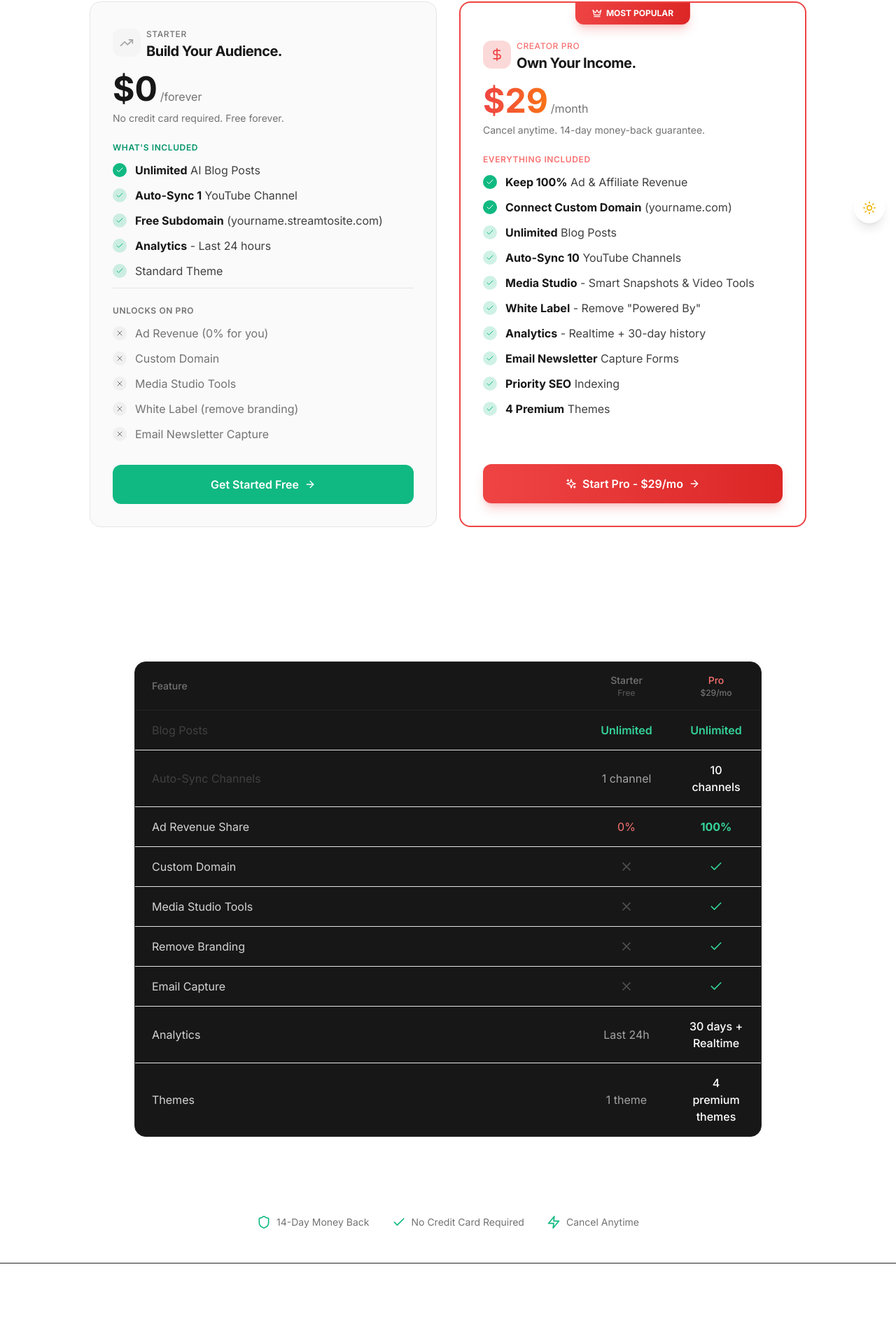
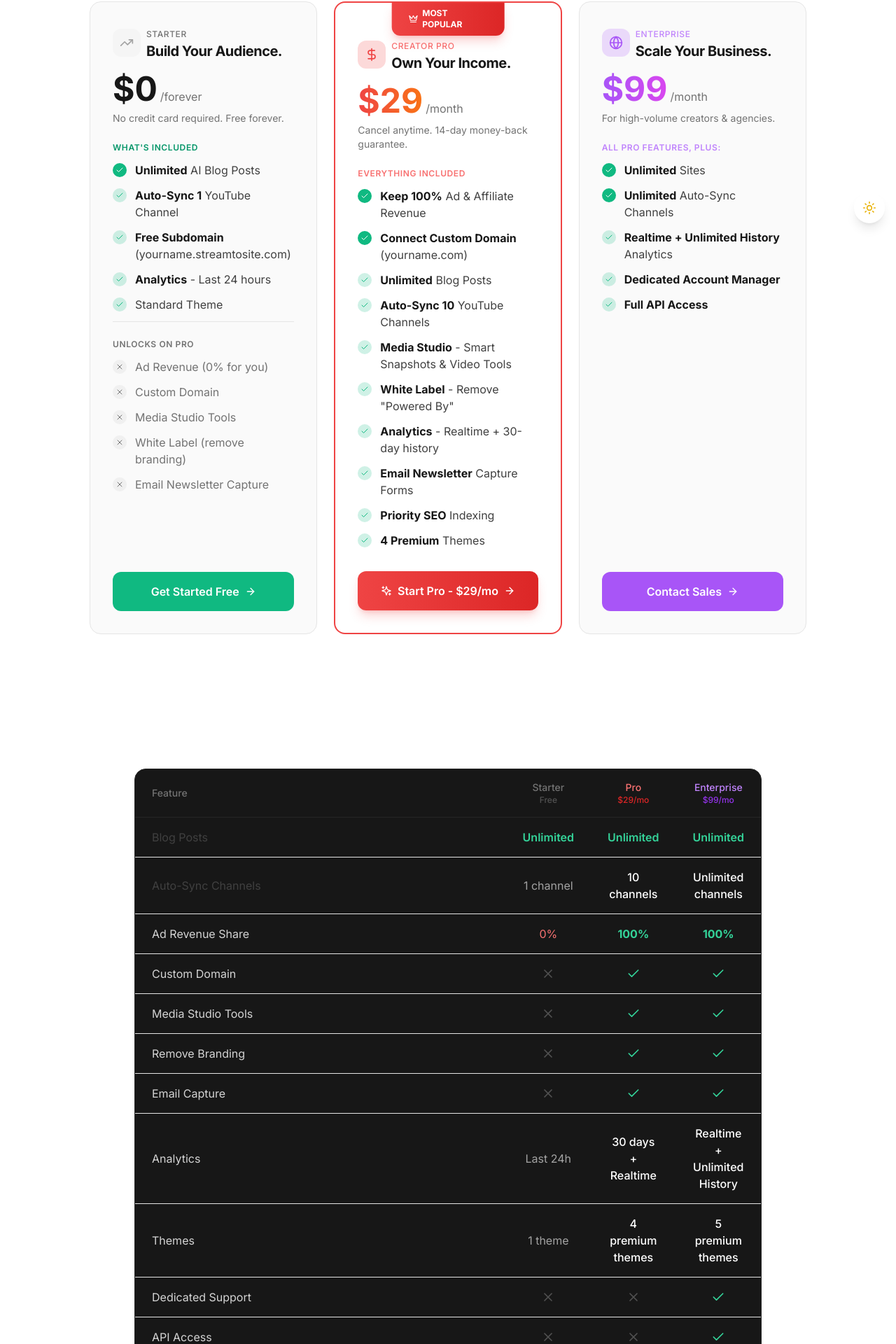
Before and after one commit to Baxa1997/streamToSite, a Next.js app: page /pricing in a window 1280 px wide. Shown: the part 465-2385 px from the top of the page at 70% size. Built offline with nearby package versions, Linux system fonts and the light colour scheme.

Commit message:
feat: Add Enterprise pricing plan and update pricing page

```diff
--- a/src/app/pricing/page.js
+++ b/src/app/pricing/page.js
@@ -125,6 +125,63 @@ const StarterCard = () => {
         className="w-full py-4 px-6 rounded-xl font-semibold text-center transition-all duration-300 bg-emerald-500 hover:bg-emerald-600 text-white flex items-center justify-center gap-2"
       >
         Get Started Free
+        <ArrowRight className="w-4 h-4" />
+      </Link>
+    </div>
+  )
+}
+
+// Enterprise Plan Card
+const EnterpriseCard = () => {
+  const plan = PLANS.ENTERPRISE
+
+  return (
+    <div className="bg-neutral-50 dark:bg-neutral-950 border border-neutral-200 dark:border-neutral-800 rounded-2xl p-8 flex flex-col h-full">
+      {/* Header */}
+      <div className="mb-6">
+        <div className="flex items-center gap-2 mb-2">
+          <div className="w-10 h-10 rounded-xl bg-purple-500/20 flex items-center justify-center">
+            <Globe className="w-5 h-5 text-purple-500" />
+          </div>
+          <div>
+            <span className="text-xs font-medium text-purple-400 uppercase tracking-wider">Enterprise</span>
+            <h3 className="text-xl font-bold text-neutral-900 dark:text-white">{plan.ui.headline}</h3>
+          </div>
+        </div>
+
+        <div className="flex items-baseline gap-1 mt-4">
+          <span className="text-5xl font-bold bg-clip-text text-transparent bg-gradient-to-r from-purple-500 to-fuchsia-500">$99</span>
+          <span className="text-neutral-500 dark:text-neutral-500">/month</span>
+        </div>
+        <p className="text-neutral-500 dark:text-neutral-500 text-sm mt-2">For high-volume creators & agencies.</p>
+      </div>
+
+      {/* Features */}
+      <ul className="space-y-3 flex-1 mb-8">
+        <li className="text-xs font-semibold text-purple-400 uppercase tracking-wider mb-2">All Pro Features, Plus:</li>
+        <FeatureItem included={true} highlight={true}>
+          <strong className="text-neutral-900 dark:text-white">Unlimited</strong> Sites
+        </FeatureItem>
+        <FeatureItem included={true} highlight={true}>
+          <strong className="text-neutral-900 dark:text-white">Unlimited</strong> Auto-Sync Channels
+        </FeatureItem>
+        <FeatureItem included={true}>
+          <strong className="text-neutral-900 dark:text-white">Realtime + Unlimited History</strong> Analytics
+        </FeatureItem>
+        <FeatureItem included={true}>
+          <strong className="text-neutral-900 dark:text-white">Dedicated Account Manager</strong>
+        </FeatureItem>
+        <FeatureItem included={true}>
+          <strong className="text-neutral-900 dark:text-white">Full API Access</strong>
+        </FeatureItem>
+      </ul>
+
+      {/* CTA */}
+      <Link
+        href="mailto:sales@streamtosite.com"
+        className="w-full py-4 px-6 rounded-xl font-semibold text-center transition-all duration-300 bg-purple-500 hover:bg-purple-600 text-white flex items-center justify-center gap-2"
+      >
+        Contact Sales
         <ArrowRight className="w-4 h-4" />
       </Link>
     </div>
@@ -265,9 +322,10 @@ export default function PricingPage() {
       {/* Pricing Cards */}
       <section className="py-12 px-6">
         <div className="max-w-5xl mx-auto">
-          <div className="grid md:grid-cols-2 gap-8">
+          <div className="grid md:grid-cols-3 gap-6">
             <StarterCard />
             <ProCard />
+            <EnterpriseCard />
           </div>
         </div>
       </section>
@@ -284,13 +342,17 @@ export default function PricingPage() {
               <thead>
                 <tr className="border-b border-neutral-800">
                   <th className="text-left py-4 px-6 text-neutral-500 text-sm font-medium">Feature</th>
-                  <th className="text-center py-4 px-6 text-neutral-500 text-sm font-medium w-32">
+                  <th className="text-center py-4 px-6 text-neutral-500 text-sm font-medium w-28">
                     Starter
                     <span className="block text-xs text-neutral-600">Free</span>
                   </th>
-                  <th className="text-center py-4 px-6 text-red-400 text-sm font-medium w-32">
+                  <th className="text-center py-4 px-6 text-red-400 text-sm font-medium w-28">
                     Pro
-                    <span className="block text-xs text-neutral-500">$29/mo</span>
+                    <span className="block text-xs text-red-600">$29/mo</span>
+                  </th>
+                  <th className="text-center py-4 px-6 text-purple-400 text-sm font-medium w-28">
+                    Enterprise
+                    <span className="block text-xs text-purple-600">$99/mo</span>
                   </th>
                 </tr>
               </thead>
@@ -303,21 +365,29 @@ export default function PricingPage() {
                   <td className="text-center py-4 px-6">
                     <span className="text-emerald-400 font-semibold">Unlimited</span>
                   </td>
+                  <td className="text-center py-4 px-6">
+                    <span className="text-emerald-400 font-semibold">Unlimited</span>
+                  </td>
                 </tr>
                 <tr>
                   <td className="py-4 px-6 text-neutral-700 dark:text-neutral-300">Auto-Sync Channels</td>
                   <td className="text-center py-4 px-6 text-neutral-400">1 channel</td>
                   <td className="text-center py-4 px-6 text-white font-medium">10 channels</td>
+                  <td className="text-center py-4 px-6 text-white font-medium">Unlimited channels</td>
                 </tr>
                 <tr>
                   <td className="py-4 px-6 text-neutral-300">Ad Revenue Share</td>
                   <td className="text-center py-4 px-6 text-red-400">0%</td>
+                  <td className="text-center py-4 px-6 text-emerald-400 font-bold">100%</td>
                   <td className="text-center py-4 px-6 text-emerald-400 font-bold">100%</td>
                 </tr>
                 <tr>
                   <td className="py-4 px-6 text-neutral-300">Custom Domain</td>
                   <td className="text-center py-4 px-6">
                     <X className="w-5 h-5 text-neutral-600 mx-auto" />
+                  </td>
+                  <td className="text-center py-4 px-6">
+                    <Check className="w-5 h-5 text-emerald-400 mx-auto" />
                   </td>
                   <td className="text-center py-4 px-6">
                     <Check className="w-5 h-5 text-emerald-400 mx-auto" />
@@ -331,11 +401,17 @@ export default function PricingPage() {
                   <td className="text-center py-4 px-6">
                     <Check className="w-5 h-5 text-emerald-400 mx-auto" />
                   </td>
+                  <td className="text-center py-4 px-6">
+                    <Check className="w-5 h-5 text-emerald-400 mx-auto" />
+                  </td>
                 </tr>
                 <tr>
                   <td className="py-4 px-6 text-neutral-300">Remove Branding</td>
                   <td className="text-center py-4 px-6">
                     <X className="w-5 h-5 text-neutral-600 mx-auto" />
+                  </td>
+                  <td className="text-center py-4 px-6">
+                    <Check className="w-5 h-5 text-emerald-400 mx-auto" />
                   </td>
                   <td className="text-center py-4 px-6">
                     <Check className="w-5 h-5 text-emerald-400 mx-auto" />
@@ -349,16 +425,45 @@ export default function PricingPage() {
                   <td className="text-center py-4 px-6">
                     <Check className="w-5 h-5 text-emerald-400 mx-auto" />
                   </td>
+                  <td className="text-center py-4 px-6">
+                    <Check className="w-5 h-5 text-emerald-400 mx-auto" />
+                  </td>
                 </tr>
                 <tr>
                   <td className="py-4 px-6 text-neutral-300">Analytics</td>
                   <td className="text-center py-4 px-6 text-neutral-400">Last 24h</td>
                   <td className="text-center py-4 px-6 text-white font-medium">30 days + Realtime</td>
+                  <td className="text-center py-4 px-6 text-white font-medium">Realtime + Unlimited History</td>
                 </tr>
                 <tr>
                   <td className="py-4 px-6 text-neutral-300">Themes</td>
                   <td className="text-center py-4 px-6 text-neutral-400">1 theme</td>
                   <td className="text-center py-4 px-6 text-white font-medium">4 premium themes</td>
+                  <td className="text-center py-4 px-6 text-white font-medium">5 premium themes</td>
+                </tr>
+                <tr>
+                  <td className="py-4 px-6 text-neutral-300">Dedicated Support</td>
+                  <td className="text-center py-4 px-6">
+                    <X className="w-5 h-5 text-neutral-600 mx-auto" />
+                  </td>
+                  <td className="text-center py-4 px-6">
+                    <X className="w-5 h-5 text-neutral-600 mx-auto" />
+                  </td>
+                  <td className="text-center py-4 px-6">
+                    <Check className="w-5 h-5 text-emerald-400 mx-auto" />
+                  </td>
+                </tr>
+                <tr>
+                  <td className="py-4 px-6 text-neutral-300">API Access</td>
+                  <td className="text-center py-4 px-6">
+                    <X className="w-5 h-5 text-neutral-600 mx-auto" />
+                  </td>
+                  <td className="text-center py-4 px-6">
+                    <X className="w-5 h-5 text-neutral-600 mx-auto" />
+                  </td>
+                  <td className="text-center py-4 px-6">
+                    <Check className="w-5 h-5 text-emerald-400 mx-auto" />
+                  </td>
                 </tr>
               </tbody>
             </table>
--- a/src/config/plans.js
+++ b/src/config/plans.js
@@ -88,6 +88,48 @@ export const PLANS = {
       headline: 'Own Your Income.',
     }
   },
+
+  // ============================================
+  // ENTERPRISE TIER
+  // Goal: High-volume usage, dedicated support
+  // ============================================
+  ENTERPRISE: {
+    id: 'enterprise',
+    name: 'Enterprise',
+    label: 'Enterprise',
+    description: 'High-Volume & Dedicated Support',
+    price: 99,
+    priceDisplay: '$99',
+    billingPeriod: 'month',
+    stripePriceId: 'price_enterprise_monthly',
+
+    limits: {
+      sites: 'UNLIMITED',
+      posts: 'UNLIMITED',
+    },
+
+    features: {
+      autoSync: 'UNLIMITED', // Unlimited YouTube channels auto-sync
+      monetization: 'user', // User enters THEIR AdSense/Affiliate IDs. 100% theirs.
+      customDomain: true, // Connect www.yourname.com
+      removeBranding: true, // White label
+      analytics: 'realtime_plus_history', // Realtime + unlimited history
+      themes: ['standard', 'cinema', 'newspaper', 'minimal', 'enterprise_exclusive'], // All themes + exclusive
+      mediaTools: true, // Video Player & Snapshot tools in Editor
+      emailCapture: true, // Newsletter signup forms
+      prioritySeo: true, // Priority search indexing
+      dedicatedSupport: true, // Dedicated account manager
+      apiAccess: true, // Full API access
+    },
+
+    ui: {
+      badge: 'For Agencies',
+      highlighted: false,
+      ctaText: 'Contact Us',
+      ctaVariant: 'tertiary',
+      headline: 'Scale Your Business.',
+    }
+  },
 };
 
 // ============================================
@@ -105,6 +147,8 @@ export const FEATURE_LABELS = {
   mediaTools: 'Media Studio',
   emailCapture: 'Email capture',
   prioritySeo: 'Priority SEO',
+  dedicatedSupport: 'Dedicated Support',
+  apiAccess: 'API Access',
 };
 
 // ============================================
@@ -121,6 +165,9 @@ export const getPlanById = (planId) => {
   if (planId === 'business' || planId === 'pro' || planId === 'creator_pro') {
     return PLANS.PRO;
   }
+  if (planId === 'enterprise') {
+    return PLANS.ENTERPRISE;
+  }
   return PLANS.FREE;
 };
 
@@ -133,6 +180,9 @@ export const getPlanKey = (planId) => {
   }
   if (planId === 'business' || planId === 'pro' || planId === 'creator_pro') {
     return 'PRO';
+  }
+  if (planId === 'enterprise') {
+    return 'ENTERPRISE';
   }
   return 'FREE';
 };
@@ -165,6 +215,10 @@ export const hasFeatureAccess = (userPlanId, featureKey) => {
       return features.emailCapture;
     case 'prioritySeo':
       return features.prioritySeo;
+    case 'dedicatedSupport':
+      return features.dedicatedSupport;
+    case 'apiAccess':
+      return features.apiAccess;
     default:
       return false;
   }
@@ -203,10 +257,12 @@ export const getFeatureDisplayValue = (planKey, featureKey) => {
 
   switch (featureKey) {
     case 'sites':
+      if (limits.sites === 'UNLIMITED') return 'Unlimited';
       return limits.sites === 1 ? '1 site' : `${limits.sites} sites`;
     case 'posts':
       return limits.posts === 'UNLIMITED' ? 'Unlimited' : `${limits.posts}/month`;
     case 'autoSync':
+      if (features.autoSync === 'UNLIMITED') return 'Unlimited channels';
       return features.autoSync === 0 ? 'None' : `${features.autoSync} channel${features.autoSync > 1 ? 's' : ''}`;
     case 'monetization':
       return features.monetization === 'user' ? '100% yours' : '0% for you';
@@ -215,6 +271,7 @@ export const getFeatureDisplayValue = (planKey, featureKey) => {
     case 'removeBranding':
       return features.removeBranding ? 'White label' : 'StreamToSite branding';
     case 'analytics':
+      if (features.analytics === 'realtime_plus_history') return 'Realtime + Unlimited History';
       return features.analytics === 'realtime' ? 'Realtime + 30 days' : 'Last 24 hours';
     case 'themes':
       return `${features.themes.length} theme${features.themes.length > 1 ? 's' : ''}`;
@@ -224,6 +281,10 @@ export const getFeatureDisplayValue = (planKey, featureKey) => {
       return features.emailCapture ? 'Included' : 'Not available';
     case 'prioritySeo':
       return features.prioritySeo ? 'Priority indexing' : 'Standard';
+    case 'dedicatedSupport':
+      return features.dedicatedSupport ? 'Dedicated account manager' : 'Standard support';
+    case 'apiAccess':
+      return features.apiAccess ? 'Full API access' : 'Not available';
     default:
       return null;
   }
```
